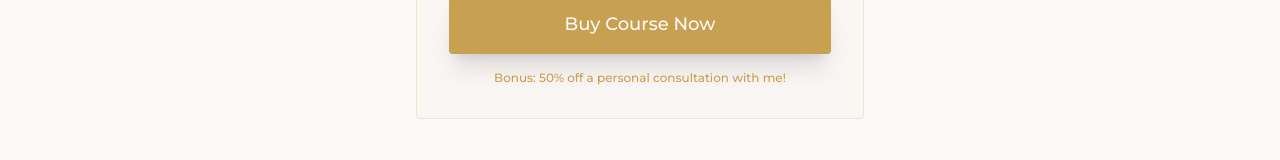
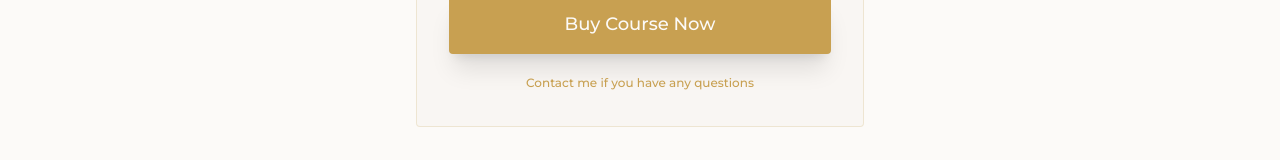
Before and after one commit to sweet-orchard/mv-sugaring-bristol-website, a React (Vite) app: page /course in a window 1280 px wide. Shown: the part 550-710 px from the top of the page. Built offline with nearby package versions, Linux system fonts and the light colour scheme.

Commit message:
feat: replace bonus text with contact link on course page

```diff
--- a/src/pages/CoursePage.jsx
+++ b/src/pages/CoursePage.jsx
@@ -67,7 +67,9 @@ export default function CoursePage() {
                         >
                             {t.buyNowBtn}
                         </a>
-                        <p className="text-xs text-primary font-medium">{t.consultationBonus}</p>
+                        <a href="/#contact" className="text-xs text-primary font-medium hover:underline inline-flex items-center justify-center">
+                            {t.questionsLink}
+                        </a>
                     </motion.div>
                 </section>
 
```
Also changed, not shown: src/translations.js.
